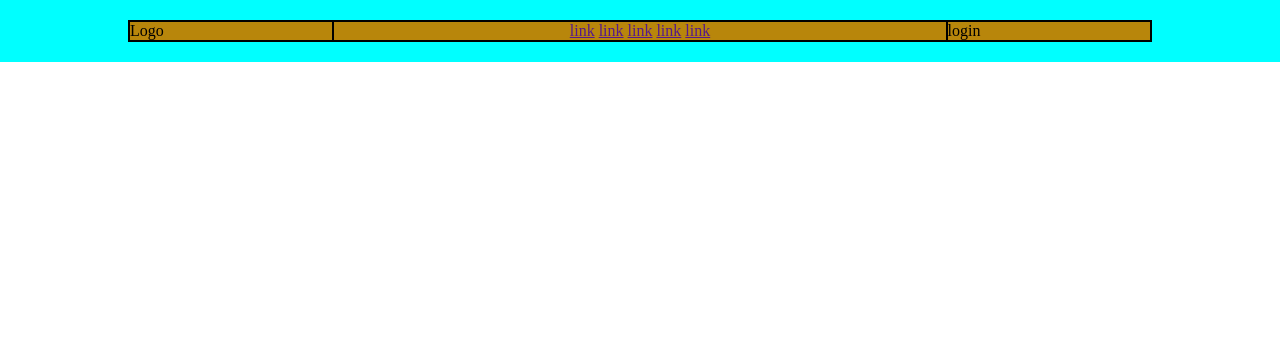
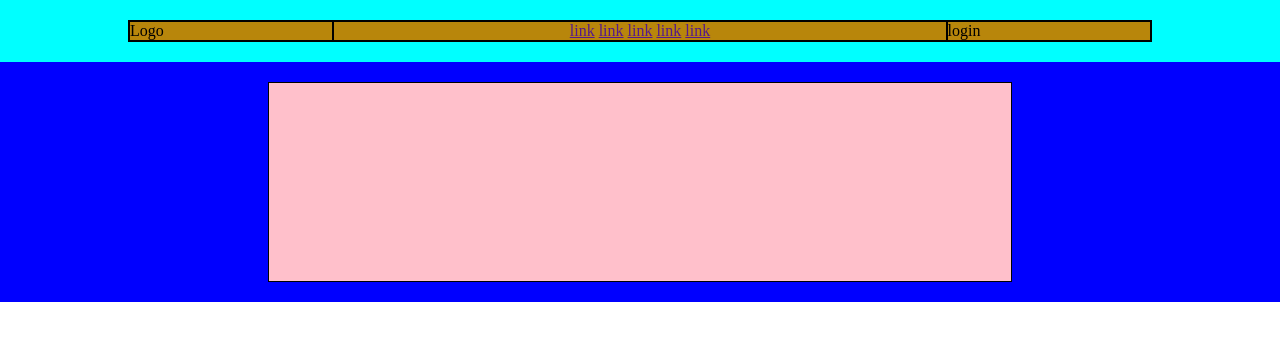
Before and after one commit to angeloalmanza/htmlcss-struttura-discord, a plain HTML site: page index.html in a window 1280 px wide. Drawn offline with Linux system fonts and the light colour scheme.

Commit message:
feat: implementazione banner

```diff
--- a/css/style.css
+++ b/css/style.css
@@ -40,3 +40,19 @@
     /*debug*/
     border: 1px solid black;
 }
+
+/*MAIN*/
+.banner{
+    padding: 20px;
+    background-color: blue;
+}
+
+.banner-container{
+    width: 60%;
+    max-width: 1100px;
+    margin: 0 auto;
+    /*debug*/
+    border: 1px solid black;
+    background-color: pink;
+    min-height: 200px;
+}
--- a/index.html
+++ b/index.html
@@ -30,7 +30,13 @@
     <!--/Header-->
 
     <!--Main-->
-    <main></main>
+    <main>
+        <!--Banner-->
+        <section class="banner">
+            <div class="banner-container"></div>
+        </section>
+        <!--/Banner-->
+    </main>
     <!--/Main-->
 
     <!--Footer-->
```
